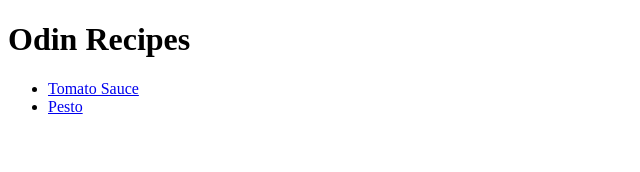
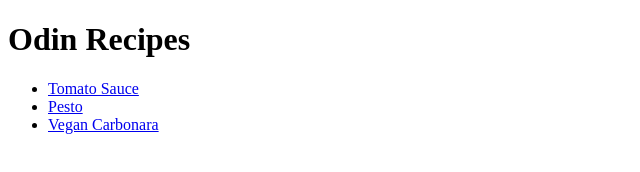
Before and after one commit to BrockBunting25/odin-recipes, a plain HTML site: page index.html in a window 1280 px wide. Shown: the whole page, without its empty margins (0-640 px from the left). Drawn offline with Linux system fonts and the light colour scheme.

Commit message:
Add link to vegan carbonara page

```diff
--- a/index.html
+++ b/index.html
@@ -10,6 +10,7 @@
     <ul>
        <li> <a href="recipes/tomatosauce.html">Tomato Sauce</a> </li>
        <li><a href="recipes/pesto.html">Pesto</a> </li>
+       <li><a href="recipes/vegancarbonara.html">Vegan Carbonara</a></li>
     </ul>
 </body>
 </html>
```
